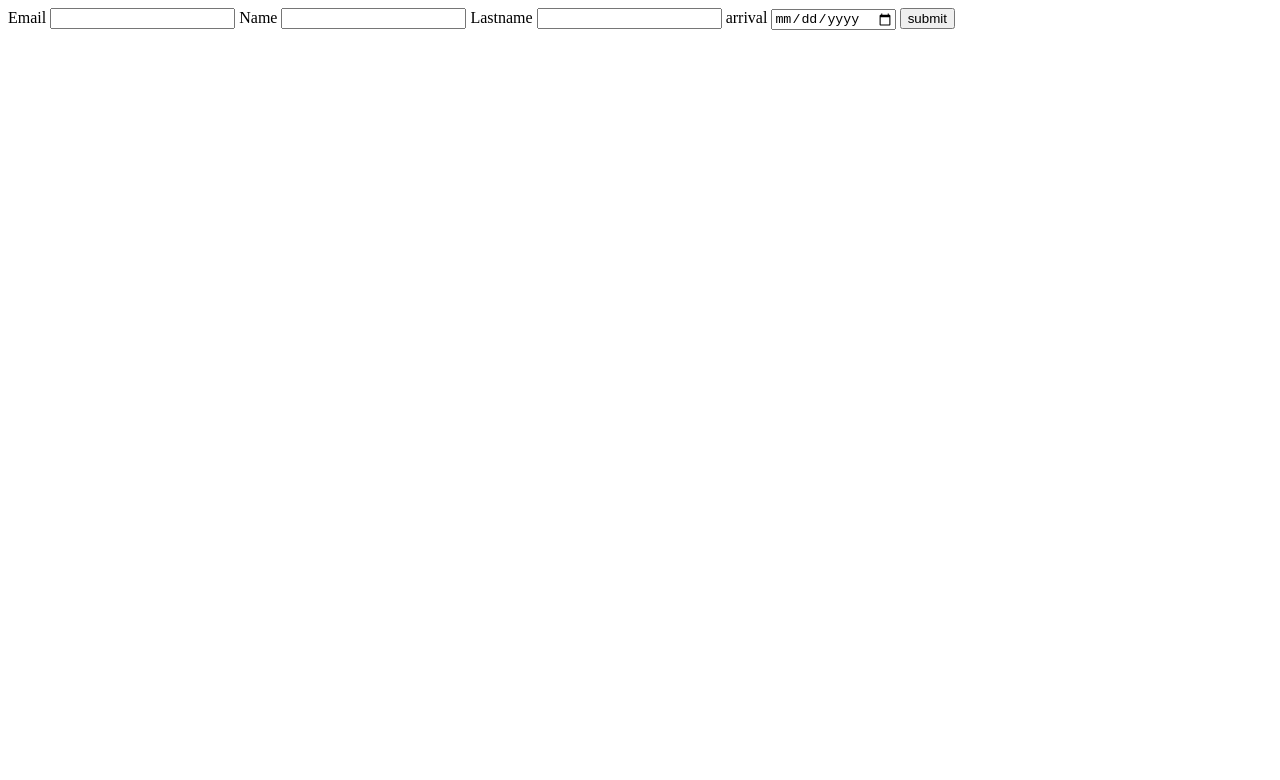
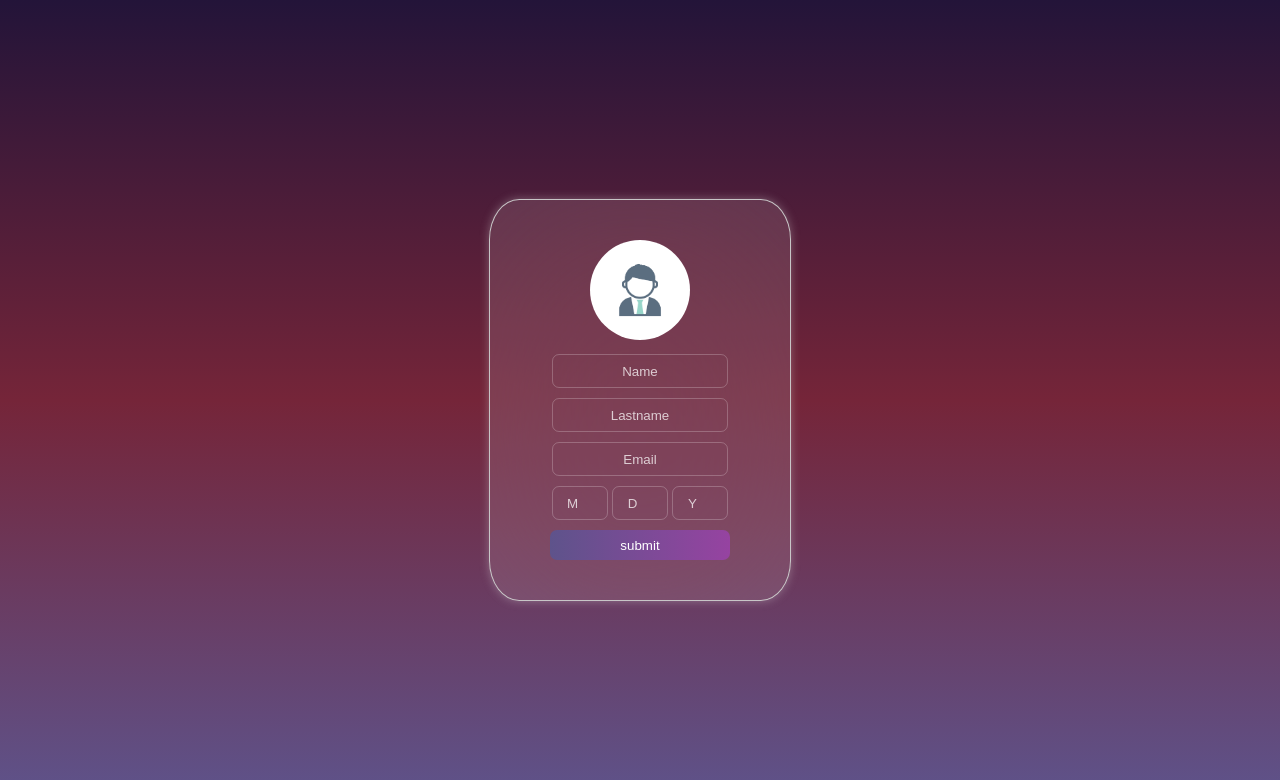
Before and after one commit to aymen-fkir/registration_to_enter, a website: page public/index.html in a window 1280 px wide. Drawn offline with Linux system fonts and the light colour scheme.

Commit message:
changed the ui

```diff
--- a/public/index.html
+++ b/public/index.html
@@ -8,16 +8,24 @@
 </head>
 <body>
     <div class="container">
+
         <form action="/submit" method="POST">
-            <label for="email">Email</label>
-            <input type="email" name="email" id="email"></label>
-            <label for="name">Name</label>
-            <input type="text" name="name" id="name"></label>
-            <label for="lastname">Lastname</label>
-            <input type="text" name="lastname" id="lastname"></label>
-            <label for="arrival"> arrival</label>
-            <input type="date" name="arrival" id="arrival"></label>
-            <button type="submit">submit</button>
+            <img src="assets/profileimage.jpg">
+            <div class="input">
+                <div class="generalinfo">
+                    <input type="text" name="name" id="name" placeholder="Name">
+                    <input type="text" name="lastname" id="lastname" placeholder="Lastname">
+                    <input type="email" name="email" id="email" placeholder="Email">
+                </div>
+                <div class="date">
+                    <input type="number" name="month" id="month" placeholder="M">
+                    <input type="number" name="day" id="day" placeholder="D">
+                    <input type="number" name="year" id="year" placeholder="Y">
+                </div>
+
+                <button type="submit">submit</button>
+            </div>
+
         </form>
     </div>
 
--- /dev/null
+++ b/public/responce.css
@@ -0,0 +1,58 @@
+body{
+    display: flex;
+    justify-content: center;
+    align-items: center;
+    height: 100vh;
+    margin: 0;
+    background-color: hsl(7, 100%, 98%) ;
+}
+
+.responce{
+    display: flex;
+    flex-direction: column;
+    justify-content: center;
+    border: 1px;
+    border-radius: 20px;
+    text-align: center;
+    width: 300px;
+    height: 300px;
+    box-shadow:  3px 5px 5px 5px rgb(180, 176, 176);
+}
+
+.inside_responce img{
+    width: 100px;
+}
+
+.inside_responce h4{
+    width: 100px;
+    font-family: "Bevan", serif;
+    font-weight: 400;
+    font-style: normal;
+}
+
+.inside_responce button{
+    border: 1px solid;
+    border-radius: 5px;
+    width: 100px;
+    height: 25px;
+
+}
+
+.inside_responce a{
+    text-decoration: none;
+    color: white;
+    font-family: "Bevan", serif;
+    font-weight: 400;
+    font-style: normal;
+}
+
+.inside_responce{
+    align-items: center;
+    display: flex;
+    flex-direction: column;
+    justify-content: space-evenly;
+}
+
+.inside_responce button{
+    background-color: black;
+}
--- a/public/style.css
+++ b/public/style.css
@@ -5,8 +5,82 @@
 --claret: #752539ff;
 --dark-purple: #231230ff; */
 
+
+body{
+    display: flex;
+    justify-content: center;
+    align-items: center;
+    height: 100vh;
+    margin: 0;
+    background: linear-gradient(to bottom,#231439ff,#752539ff,#5E538Bff);
+}
+
 .container{
     display: flex;
     flex-direction: column;
-    position: relative;
+    justify-content: center;
+    width: 300px; /* Adjust the width as needed */
+    height: 400px;
+    border: 1px solid #ccccccf4;
+    border-radius: 10%;
+    box-shadow: 0 0 10px rgba(226, 224, 224, 0.336);
+    backdrop-filter: blur(100px);
+    background-color: rgba(242, 242, 242, 0.119);
+    text-align: center;
 }
+
+
+.input input{
+    margin-bottom: 10px;
+
+}
+
+input{
+    border: 1px solid #ffffff39;
+    border-radius: 7px;
+    background-color: rgba(233, 225, 225, 0);
+    color: white;
+}
+
+
+
+input::placeholder{
+    color: rgba(255, 255, 255, 0.742);
+    text-align: center;
+    line-height: inherit;
+}
+
+.generalinfo input{
+    width: 170px;
+    height: 30px;
+}
+
+
+.data{
+    display: flex;
+}
+.date input{
+    width: 50px;
+    height: 30px;
+}
+
+
+button{
+    width: 180px;
+    height: 50px;
+    border: 1px;
+    border-radius: 7px;
+    height: 30px;
+    background: linear-gradient(to left,rgb(150, 67, 161),#5E538Bff);
+    color: white;
+}
+
+
+
+.container img{
+    height: 100px;
+    border: 1px ;
+    border-radius: 50px;
+    margin-bottom: 10px;
+
+}
```
Also changed, not shown: main.js (+8 -3 lines), public/responce.html (+14 -1 lines), public/assets/profileimage.jpg (added), public/assets/success.png (added).
